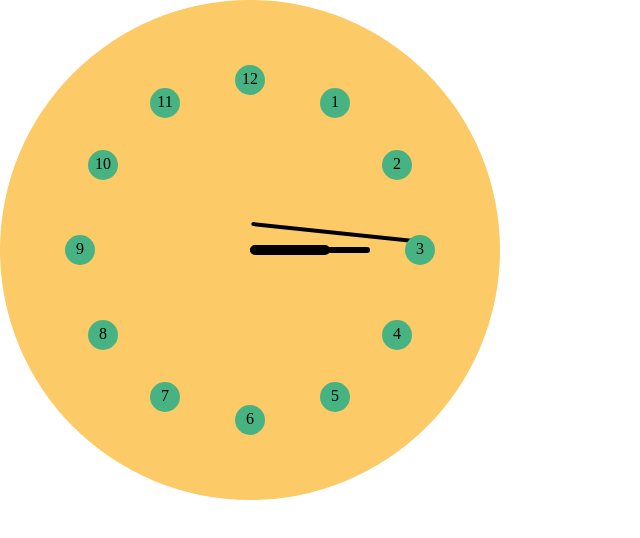
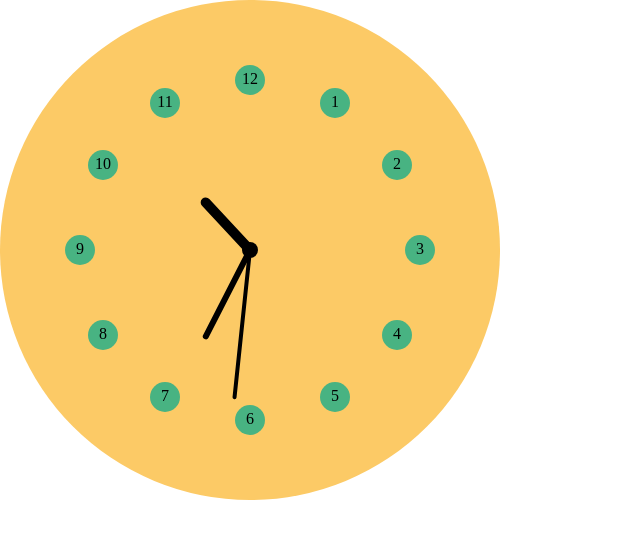
Before and after one commit to pahonski/FD2-homeworks, a plain HTML site: page CLOCK_DOM/index.html in a window 1280 px wide. Shown: the whole page, without its empty margins (0-640 px from the left). Drawn offline with Linux system fonts and the light colour scheme.

Commit message:
add clock

```diff
--- a/CLOCK_DOM/index.js
+++ b/CLOCK_DOM/index.js
@@ -1,8 +1,8 @@
 window.addEventListener('load', function () {
-  renderClock();
+  clock();
 });
 
-function renderClock() {
+function clock() {
   var clock = document.querySelector('.clock');
   var hour = document.querySelector('.hour');
   var minute = document.querySelector('.minute');
@@ -19,15 +19,28 @@ function renderClock() {
 
   var count = 1;
 
-  hour.style.left = clockCenterX + 'px';
-  hour.style.top = clockCenterY - hour.offsetHeight/2 + 'px';
+  renderClock();
 
-  minute.style.left = clockCenterX + 'px';
-  minute.style.top = clockCenterY - minute.offsetHeight/2 + 'px';
+  window.setInterval(
+    function(){
+      var d = new Date();
+      clockGo(d);
+      console.log('hi');
+    }
+    , 500);
 
-  second.style.left = clockCenterX + 'px';
-  second.style.transformOrigin = clockCenterX + 'px';
-  second.style.top = clockCenterY - second.offsetHeight/2 + 'px';
+  function renderClock() {
+
+
+    hour.style.left = clockCenterX - hour.offsetWidth/2 + 'px';
+    hour.style.top = clockCenterY - hour.offsetHeight + 'px';
+
+    minute.style.left = clockCenterX - minute.offsetWidth/2 + 'px';
+    minute.style.top = clockCenterY - minute.offsetHeight + 'px';
+
+    second.style.left = clockCenterX - second.offsetWidth/2 + 'px';
+    second.style.top = clockCenterY - second.offsetHeight + 'px';
+    console.log(clockCenterY - second.offsetHeight/2 + 'px');
 
     while (count <= 12 && angle >= -180) {
       var numeral = document.createElement('div');
@@ -43,12 +56,15 @@ function renderClock() {
       count++;
       angle -= 30;
     }
+  }
 
-  setInterval(function () {
-    second.style.transform = 'rotate(' + (+360/(+60)) + 'deg)';
-
-  }, 1000)
-
-
+  function clockGo(d) {
+    var t_sec = 6*d.getSeconds();  //Определяем угол для секунд
+    var t_min = 6*(d.getMinutes() + (1/60)*d.getSeconds()); //Определяем угол для минут
+    var t_hour = 30*(d.getHours() + (1/60)*d.getMinutes());  //Определяем угол для часов
+    second.style.transform = "rotate(" + t_sec +"deg)";
+    minute.style.transform = "rotate(" + t_min +"deg)";
+    hour.style.transform = "rotate(" + t_hour +"deg)";
 
   }
+}
--- a/CLOCK_DOM/style.css
+++ b/CLOCK_DOM/style.css
@@ -7,6 +7,12 @@ html {
 
 body {
   margin: 0 auto;
+}
+
+@keyframes rotate {
+  100% {
+    transform: rotateZ(360deg);
+  }
 }
 
 .point {
@@ -27,6 +33,17 @@ body {
   border-radius: 50%;
 }
 
+.clock::after {
+  content: "";
+  position: absolute;
+  width: 16px;
+  height: 16px;
+  background-color: black;
+  border-radius: 50%;
+  top: 242px;
+  left: 242px;
+}
+
 .numeral-container {
   position: absolute;
   width: 30px;
@@ -39,24 +56,29 @@ body {
 
 .hour {
   position: absolute;
-  width: 80px;
-  height: 10px;
+  width: 10px;
+  height: 70px;
   border-radius: 25px;
   background-color: black;
 }
 
 .minute {
   position: absolute;
-  width: 120px;
-  height: 6px;
+  width: 6px;
+  height: 100px;
   border-radius: 25px;
   background-color: black;
 }
 
 .second {
   position: absolute;
-  width: 170px;
-  height: 4px;
+  width: 4px;
+  height: 150px;
   border-radius: 25px;
   background-color: black;
+  /*animation: rotate 60s infinite linear;*/
 }
+
+.hour, .second, .minute {
+  transform-origin: 50% 100%;
+}
```
Lines whose indentation alone changed are shown as unchanged.
